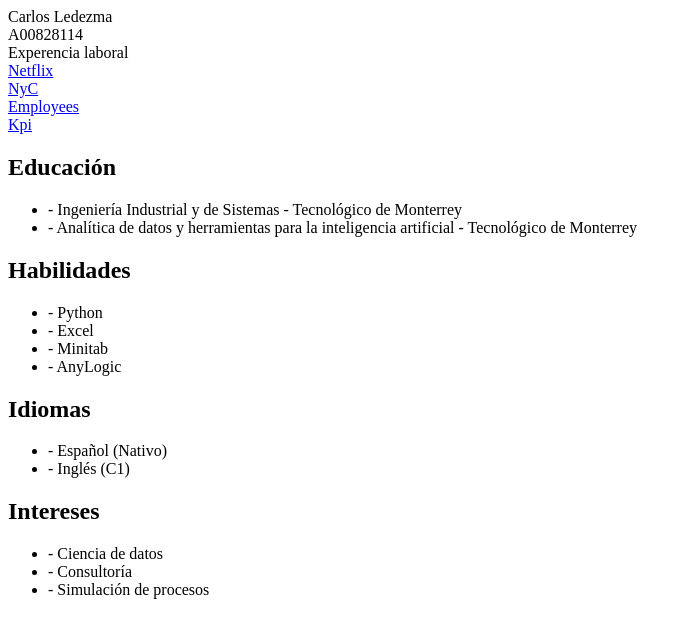
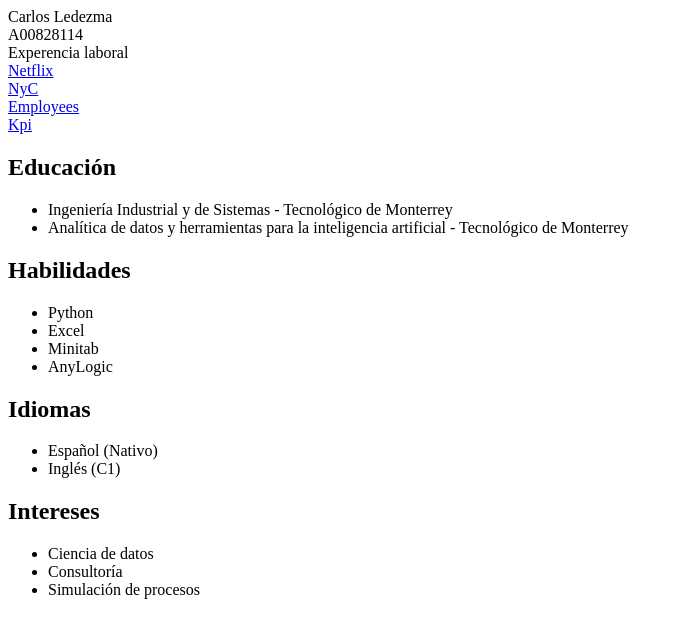
Before and after one commit to C4RLO5lg/C4RLO5lg.github.io, a plain HTML site: page index.html in a window 1280 px wide. Shown: the whole page, without its empty margins (0-692 px from the left). Drawn offline with Linux system fonts and the light colour scheme.

Commit message:
corregí errores v2

```diff
--- a/index.html
+++ b/index.html
@@ -17,35 +17,35 @@
         <div>
             <h2>Educación</h2>
             <ul>
-                <li>- Ingeniería Industrial y de Sistemas - Tecnológico de Monterrey</li>
-                <li>- Analítica de datos y herramientas para la inteligencia artificial - Tecnológico de Monterrey</li>
+                <li>Ingeniería Industrial y de Sistemas - Tecnológico de Monterrey</li>
+                <li>Analítica de datos y herramientas para la inteligencia artificial - Tecnológico de Monterrey</li>
             </ul>
         </div>
 
         <div>
             <h2>Habilidades</h2>
             <ul>
-                <li>- Python</li>
-                <li>- Excel</li>
-                <li>- Minitab</li>
-                <li>- AnyLogic</li>
+                <li>Python</li>
+                <li>Excel</li>
+                <li>Minitab</li>
+                <li>AnyLogic</li>
             </ul>
         </div>
 
         <div>
             <h2>Idiomas</h2>
             <ul>
-                <li>- Español (Nativo)</li>
-                <li>- Inglés (C1)</li>
+                <li>Español (Nativo)</li>
+                <li>Inglés (C1)</li>
             </ul>
         </div>
 
         <div>
             <h2>Intereses</h2>
             <ul>
-                <li>- Ciencia de datos</li>
-                <li>- Consultoría</li>
-                <li>- Simulación de procesos</li>
+                <li>Ciencia de datos</li>
+                <li>Consultoría</li>
+                <li>Simulación de procesos</li>
             </ul>
         </div>
     </body>
```
